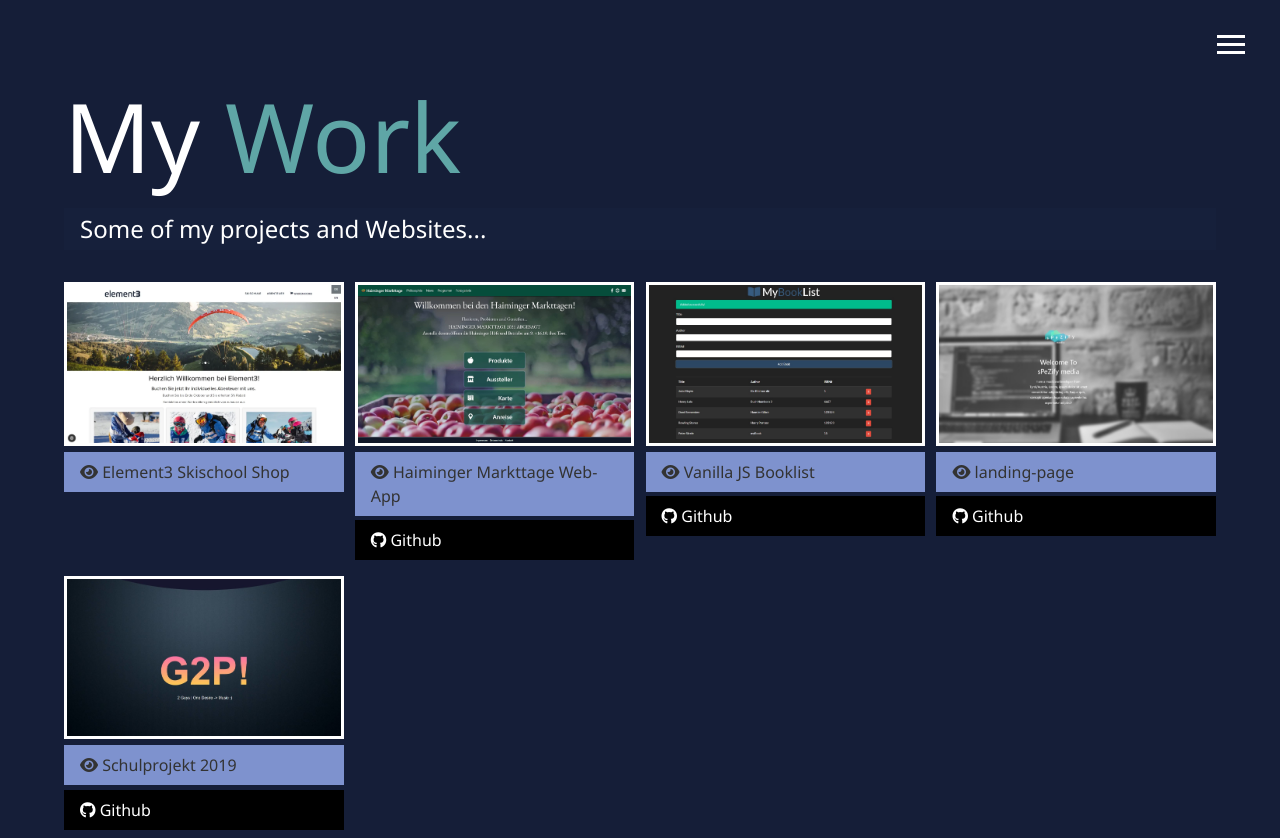
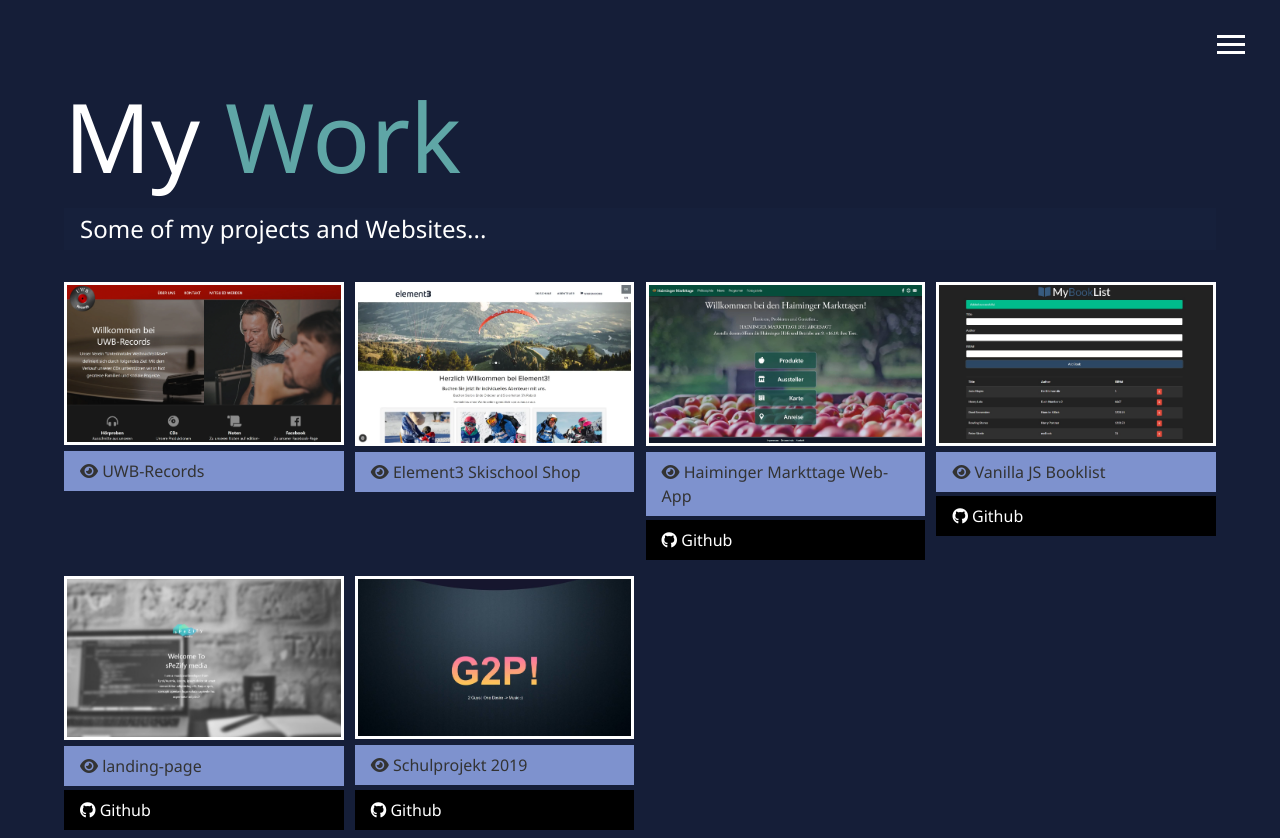
Before and after one commit to streleweb/portfolio, a website: page dist/work.html in a window 1280 px wide. Shown: the top 838 px of the page. Drawn offline with Linux system fonts and the light colour scheme.

Commit message:
uwb project added

```diff
--- a/dist/work.html
+++ b/dist/work.html
@@ -50,6 +50,17 @@
       Some of my projects and Websites...
     </h2>
     <div class="projects">
+
+      <div class="item">
+        <a href="http://uwb-records.at">
+          <img src="img/projects/uwb.webp" alt="UWB Records" />
+        </a>
+
+        <a href="http://uwb-records.at" class="btn-light">
+          <i class="fas fa-eye"></i> UWB-Records
+        </a>
+
+      </div>
 
       <div class="item">
         <a href="https://element3.skischool.shop/">
```
Also changed, not shown: dist/img/projects/uwb.webp (added), 1 other file.
